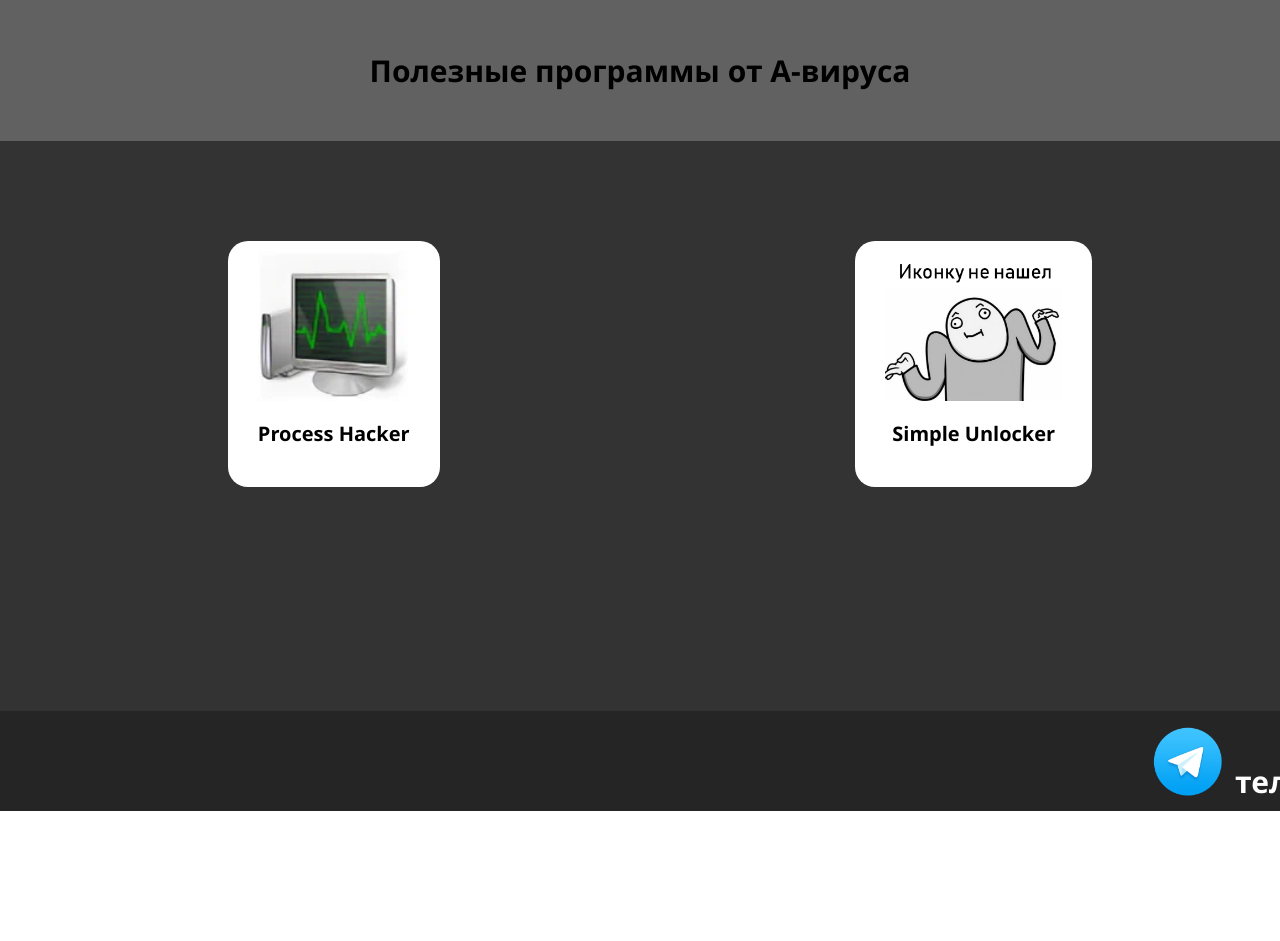
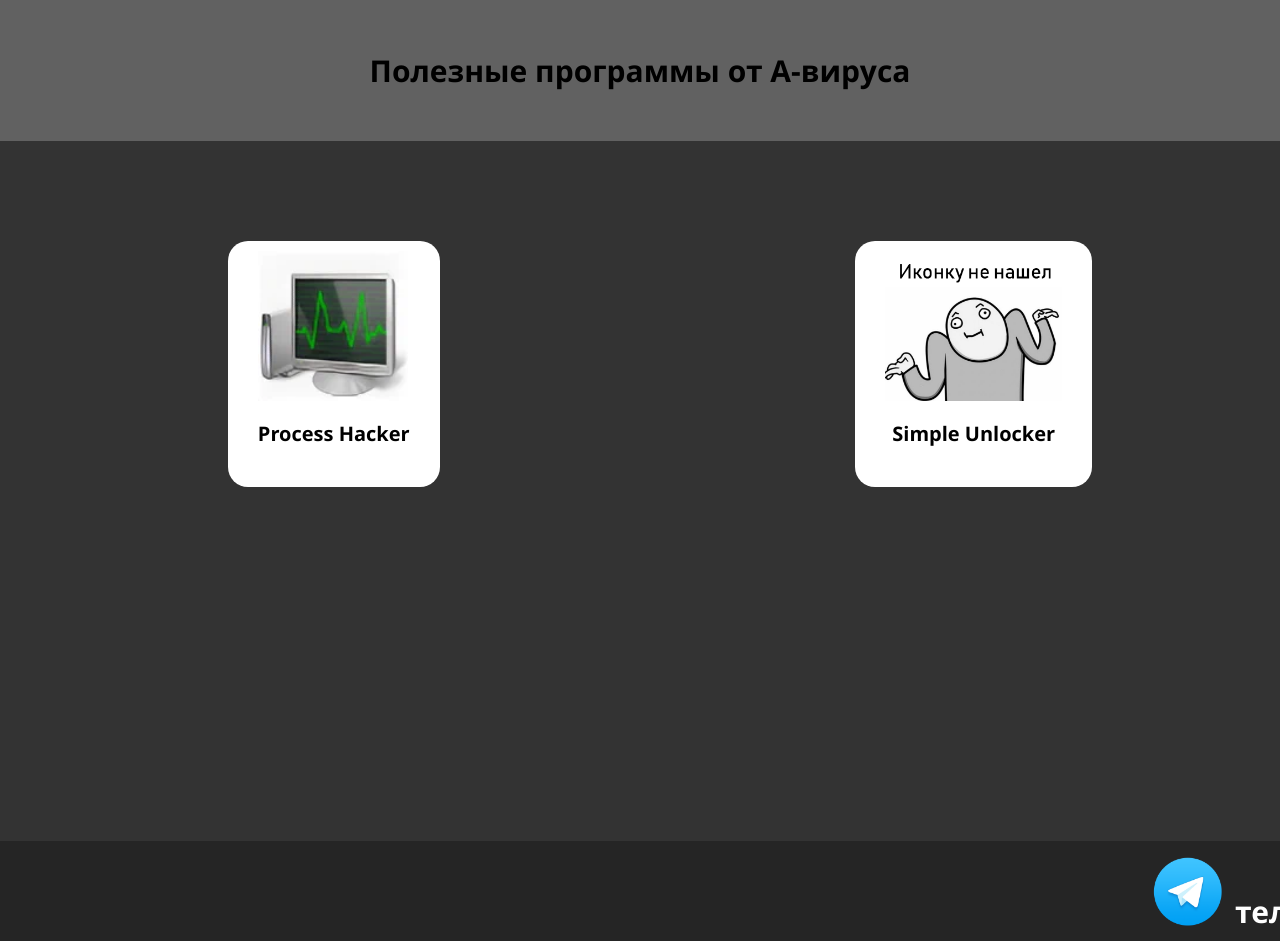
Before and after one commit to Paslis/A-virus, a plain HTML site: page index.html in a window 1280 px wide. Shown: the top 941 px of the page. Before the commit the page ends 811 px from the top, so only its background shows below. Drawn offline with Linux system fonts and the light colour scheme.

Commit message:
Update style.css

```diff
--- a/style.css
+++ b/style.css
@@ -16,7 +16,7 @@
 }
 .main{
     background-color: #333;
-    height: 470px;
+    height: 600px;
     padding-top: 100px;
 }
 
```
